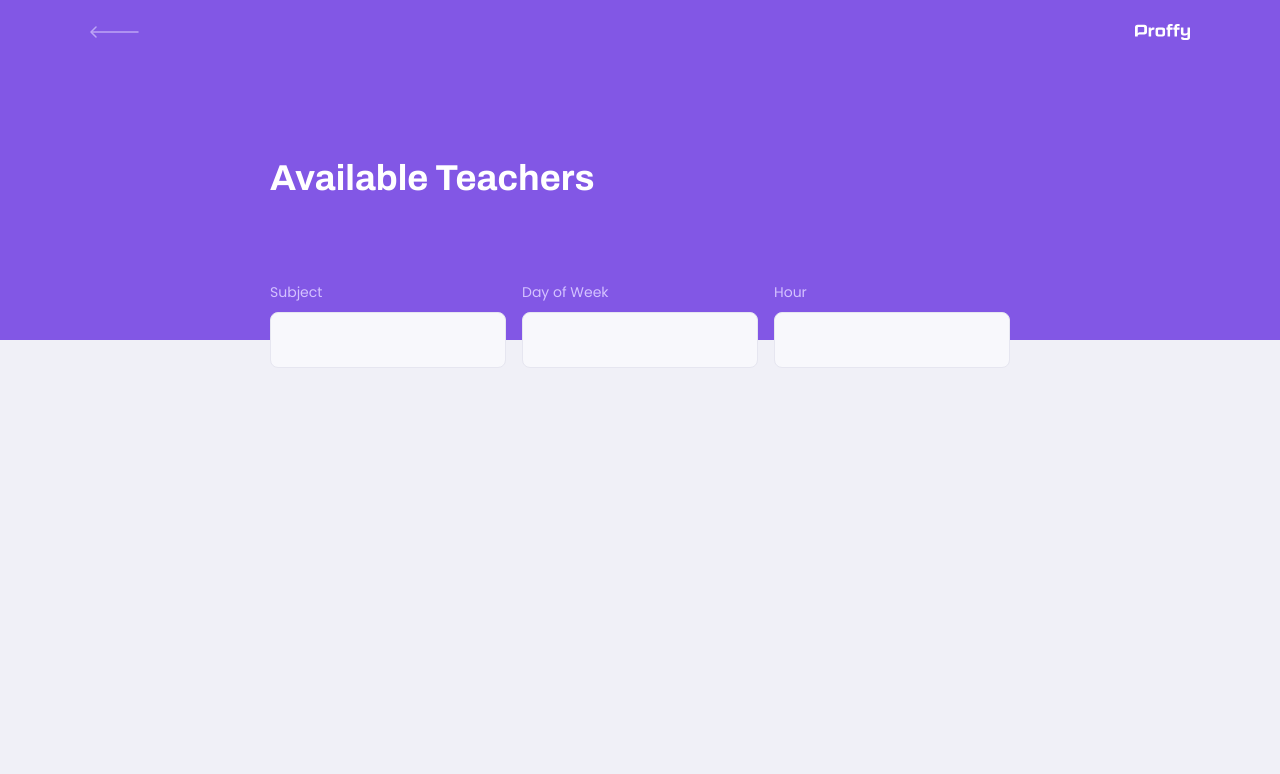
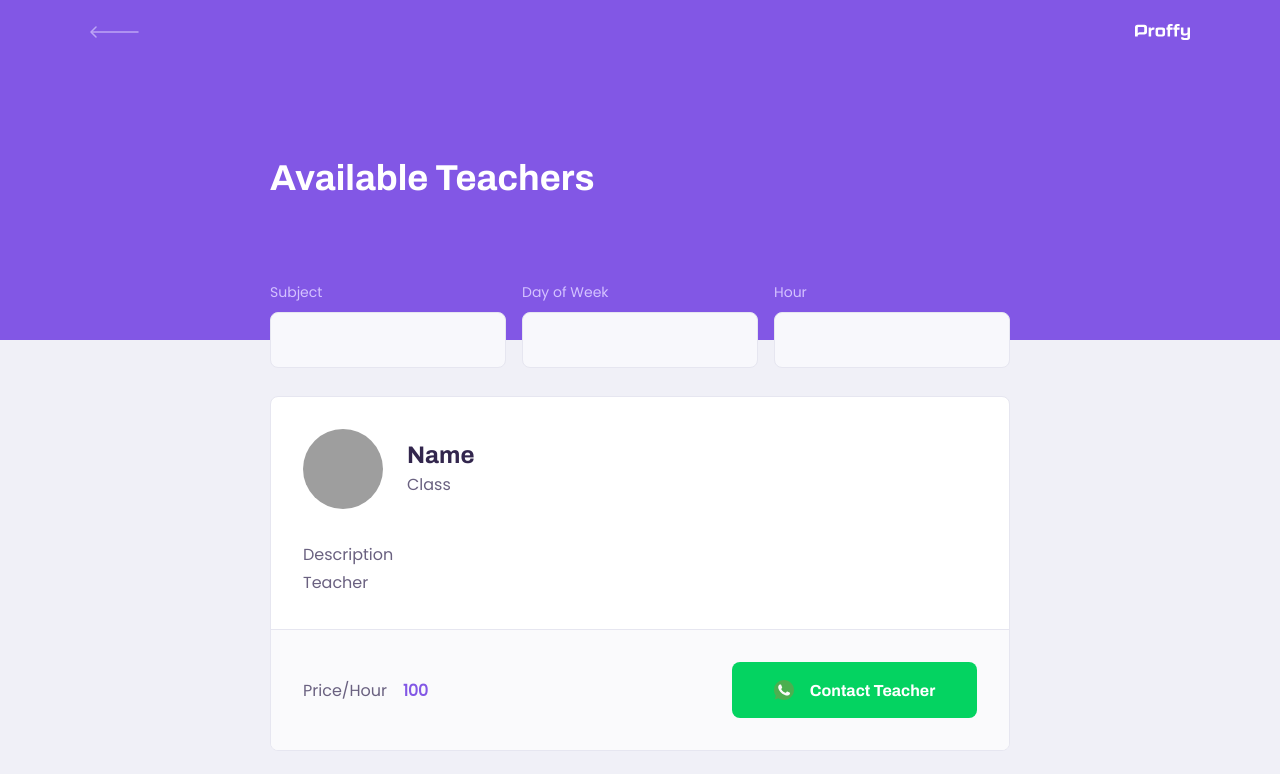
Before and after one commit to davidacmoreira/proffy, a React (Create React App) app in the folder web/: page /study in a window 1280 px wide. Shown: the top 774 px of the page. Built offline with nearby package versions, Linux system fonts and the light colour scheme; grey boxes are pictures that could not be loaded; the HTML template or start-up script is replaced by a standard one.

Commit message:
Add component teacher item

```diff
--- a/web/src/assets/styles/global.css
+++ b/web/src/assets/styles/global.css
@@ -46,6 +46,7 @@
 button,
 textarea {
   font: 500 1.6rem Poppins;
+  color: var(--color-text-base);
 }
 
 .container {
--- /dev/null
+++ b/web/src/components/TeacherItem/index.tsx
@@ -0,0 +1,39 @@
+import React from 'react';
+
+import whatsappIcon from '../../assets/images/icons/whatsapp.svg';
+
+import './styles.css';
+
+function TeacherItem() {
+  return (
+    <article className="teacher-item">
+      <header>
+        <img src="https://avatars0.githubusercontent.com/u/64630240?s=460&u=2a159f04d3188f066078b9a439ccdb9d8dc09703&v=4" alt="Name" />
+        <div>
+          <strong>Name</strong>
+          <span>Class</span>
+        </div>
+      </header>
+
+      <p>
+        Description
+        <br />
+        Teacher
+        <br />
+      </p>
+
+      <footer>
+        <p>
+          Price/Hour
+          <strong>100</strong>
+        </p>
+        <button type="button">
+          <img src={whatsappIcon} alt="Contact Teacher" />
+          Contact Teacher
+        </button>
+      </footer>
+    </article>
+  )
+}
+
+export default TeacherItem;
--- /dev/null
+++ b/web/src/components/TeacherItem/styles.css
@@ -0,0 +1,104 @@
+.teacher-item {
+  background: var(--color-box-base);
+  border: 1px solid var(--color-line-in-white);
+  border-radius: 0.8rem;
+  margin-top: 2.4rem;
+  overflow: hidden;
+}
+
+.teacher-item header {
+  padding: 3.2rem 2rem;
+  display: flex;
+  align-items: center;
+}
+
+.teacher-item header img {
+  width: 8rem;
+  height: 8rem;
+  border-radius: 50%;
+}
+
+.teacher-item header div {
+  margin-left: 2.4rem;
+}
+
+.teacher-item header div strong {
+  font: 700 2.4rem Archivo;
+  display: block;
+  color: var(--color-text-title);
+}
+
+.teacher-item header div span {
+  font-size: 1.6rem;
+  display: block;
+  margin-top: 0.4rem;
+}
+
+.teacher-item > p {
+  padding: 0 2rem;
+  font-size: 1.6rem;
+  line-height: 2.8rem;
+}
+
+.teacher-item footer {
+  padding: 3.2rem;
+  background: var(--color-box-footer);
+  border-top: 1px solid var(--color-line-in-white);
+  margin-top: 3.2rem;
+
+  display: flex;
+  align-items: center;
+  justify-content: space-between;
+}
+
+.teacher-item footer p strong {
+  color: var(--color-primary);
+  font-size: 1.6rem;
+  display: block;
+}
+
+.teacher-item footer button {
+  width: 20rem;
+  height: 5.6rem;
+  background: var(--color-secundary);
+  color: var(--color-button-text);
+  border: none;
+  border-radius: 0.8rem;
+  cursor: pointer;
+  font: 700 1.4rem Archivo;
+  display: flex;
+  align-items: center;
+  justify-content: space-evenly;
+
+  transition: 0.2s;
+}
+
+.teacher-item footer button:hover {
+  background: var(--color-secundary-dark);
+}
+
+@media (min-width: 700px) {
+  .teacher-item header,
+  .teacher-item footer {
+    padding: 3.2rem;
+  }
+
+  .teacher-item > p {
+    padding: 0 3.2rem;
+  }
+
+  .teacher-item footer p strong {
+    display: initial;
+    margin-left: 1.6rem;
+  }
+
+  .teacher-item footer button {
+    width: 24.5rem;
+    font-size: 1.6rem;
+    justify-content: center;
+  }
+
+  .teacher-item footer button img {
+    margin-right: 1.6rem;
+  }
+}
--- a/web/src/pages/TeacherList/index.tsx
+++ b/web/src/pages/TeacherList/index.tsx
@@ -1,6 +1,7 @@
 import React from 'react';
 
 import PageHeader from '../../components/PageHeader';
+import TeacherItem from '../../components/TeacherItem';
 
 import './styles.css';
 
@@ -25,6 +26,12 @@
           </div>
         </form>
       </PageHeader>
+
+      <main>
+        <TeacherItem />
+        <TeacherItem />
+        <TeacherItem />
+      </main>
     </div>
   )
 }
```
